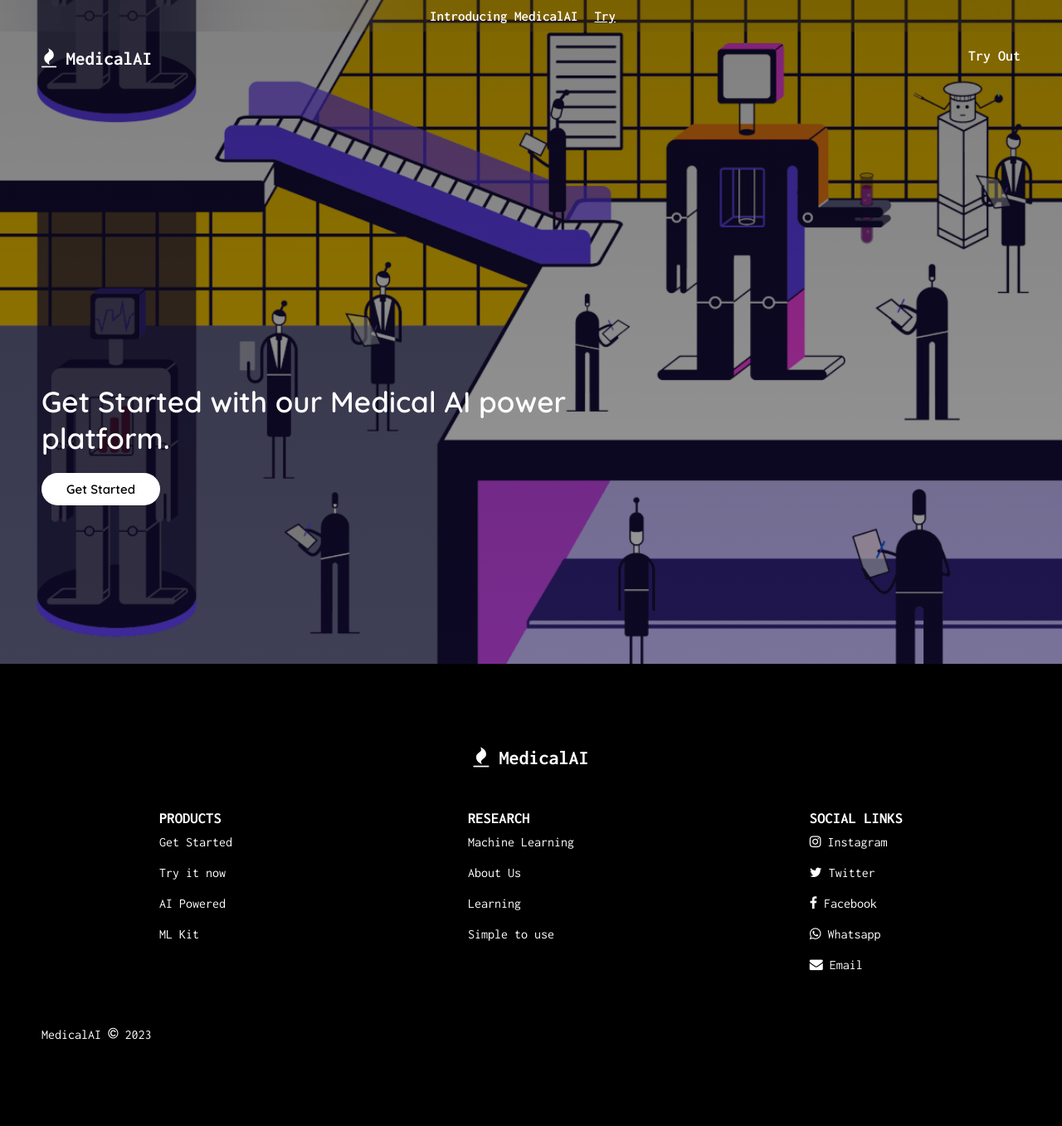
After one commit to imrany/medical-assistant, a Node server app: template views/index.ejs in a window 1280 px wide. The commit adds this page. Shown: the whole page at 83% size. Run offline with Node 20, Linux system fonts and the light colour scheme; the template is opened without the code that fills it, so the values that code supplies are empty; some web fonts are replaced.

Commit message:
done creating landing page

```diff
--- a/public/css/responsive.css
+++ b/public/css/responsive.css
@@ -51,3 +51,9 @@
         padding: 10px 20px;
     }
 }
+
+@supports(backdrop-filter: blur(2rem)){
+    .top{
+      backdrop-filter: blur(4rem);
+    }
+  }
--- a/public/css/style.css
+++ b/public/css/style.css
@@ -1,6 +1,6 @@
 
 @import url('https://fonts.googleapis.com/css2?family=Quicksand:wght@300;400;500;600&family=Rubik+Glitch&display=swap');
-@import url('https://fonts.googleapis.com/css2?family=Moon+Dance:wght@300;400;500;600;700&display=swap');
+@import url('https://fonts.googleapis.com/css2?family=Inconsolata:wght@300;400;500;600;700&display=swap');
 *{
   padding: 0;
   margin: 0;
@@ -22,6 +22,99 @@ body{
     background: rgba(68,70,84,1);
     color: var(--white);
     font-family: 'Quicksand', monospace;
+}
+
+.index{
+    color: var(--white);
+    font-family: 'Inconsolata';
+    background: var(--black);
+}
+ .hero-image{
+    background: linear-gradient(0deg, rgba(0, 0, 0, 0.4), rgba(0, 0, 0, 0.5)),url('/assests/robo.gif') no-repeat center;
+    background-size: cover;
+    height: 100vh;
+}
+.top{
+    display: flex;
+    justify-content: center;
+    padding: 10px 0;
+    font-size: 17px;
+    font-weight: 600;
+}
+.top a{
+    color: inherit;
+    margin: 0 20px;
+    text-decoration: underline;
+}
+.nav{
+    display: flex;
+    justify-content: space-between;
+    padding: 20px 50px;
+    font-size: 18px;
+    font-weight: 600;
+}
+.nav .logo{
+    font-size: 23px;
+    font-weight: 700;
+}
+li{
+    list-style: none;
+}
+.nav a{
+    color: var(--white);
+}
+.nav a:hover{
+    text-decoration: underline;
+}
+.hero-image .content{
+    padding: 45vh 0 0 50px;
+    width: 50vw;
+    font-family: 'Quicksand';
+}
+.content h1{
+    font-size: 35px;
+}
+.get-started-btn{
+    margin: 20px 0;
+    border: none;
+    color: var(--black);
+    background: var(--white);
+    padding: 10px 30px;
+    font-size: 15px;
+    font-weight: 600;
+    border-radius: 50px;
+    cursor: pointer;
+    font-family: 'Quicksand';
+}
+.get-started-btn:hover{
+    background: var(--black);
+    color: var(--white);
+}
+footer{
+    padding: 100px 50px;
+}
+footer h2{
+    text-align: center;
+}
+footer .footer-links{
+    display: flex;
+    justify-content: space-around;
+    margin: 50px 0;
+}
+.footer-links h3{
+    text-transform: uppercase;
+}
+.footer-links ul li{
+    padding: 10px 0;
+}
+.footer-links a{
+    color: inherit;
+}
+.footer-links a:hover{
+    color: #676e8b;
+}
+.copy{
+    font-size: 25px;
 }
 
 /* playground css */
--- /dev/null
+++ b/public/js/index.js
@@ -0,0 +1,4 @@
+
+document.querySelector('.get-started-btn').addEventListener('click',()=>{
+    window.location.href='/playground'
+})
--- a/routes/view.js
+++ b/routes/view.js
@@ -3,6 +3,9 @@ views=express.Router();
 
 //view routes
 views.get('/',(req,res)=>{
+    res.render('index',{title:'Home',js:'js/index.js'})
+});
+views.get('/playground',(req,res)=>{
     res.render('playground',{title:'AI',js:'js/playground.js'})
 });
 
--- /dev/null
+++ b/views/index.ejs
@@ -0,0 +1,23 @@
+<html lang="en">
+<%- include('./partials/head.ejs')%>
+<body class="index">
+    <div class="hero-image" id="#">
+        <div class="top">
+            <p>Introducing MedicalAI</p>
+            <a href="/playground">Try</a>
+        </div>
+        <div class="nav" role="navigation">
+            <div class="logo"><i class="fa fa-fire"></i> MedicalAI</div>
+            <ul>
+                <li><a href="/playground">Try Out</a></li>
+            </ul>
+        </div>
+
+        <div class="content">
+            <h1>Get Started with our Medical AI power platform.</h1>
+            <button class="get-started-btn">Get Started</button>
+        </div>
+    </div>
+    <%- include('./partials/footer.ejs')%>
+</body>
+</html>
--- /dev/null
+++ b/views/partials/footer.ejs
@@ -0,0 +1,34 @@
+<footer>
+    <h2><i class="fa fa-fire"></i> MedicalAI</h2>
+    <div class="footer-links">
+        <div class="quick-links">
+            <h3>Products</h3>
+            <ul>
+                <li><a href="/playground">Get Started</a></li>
+                <li><a href="/playground">Try it now</a></li>
+                <li><a href="/playground">AI Powered</a></li>
+                <li><a href="/playground">ML Kit</a></li>
+            </ul>
+        </div>
+        <div class="quick-links">
+            <h3>Research</h3>
+            <ul>
+                <li><a href="/playground">Machine Learning</a></li>
+                <li><a href="#">About Us</a></li>
+                <li><a href="#">Learning</a></li>
+                <li><a href="#">Simple to use</a></li>
+            </ul>
+        </div>
+        <div class="quick-links">
+            <h3>Social links</h3>
+            <ul>
+                <li><a href="https://Instagram.com/"><i class="fa fa-instagram"></i> Instagram</a></li>
+                <li><a href="https://twitter.com/"><i class="fa fa-twitter"></i> Twitter</a></li>
+                <li><a href="https://facebook.com/"><i class="fa fa-facebook"></i> Facebook</a></li>
+                <li><a href="https://wa.me/"><i class="fa fa-whatsapp"></i> Whatsapp</a></li>
+                <li><a href="https://mailto:"><i class="fa fa-envelope"></i> Email</a></li>
+            </ul>
+        </div>
+    </div>
+    <p>MedicalAI <span class="copy">&copy;</span> 2023</p>
+</footer>
```
Also changed, not shown: public/assests/bot.gif (added), public/assests/man.gif (added), public/assests/robo.gif (added).
